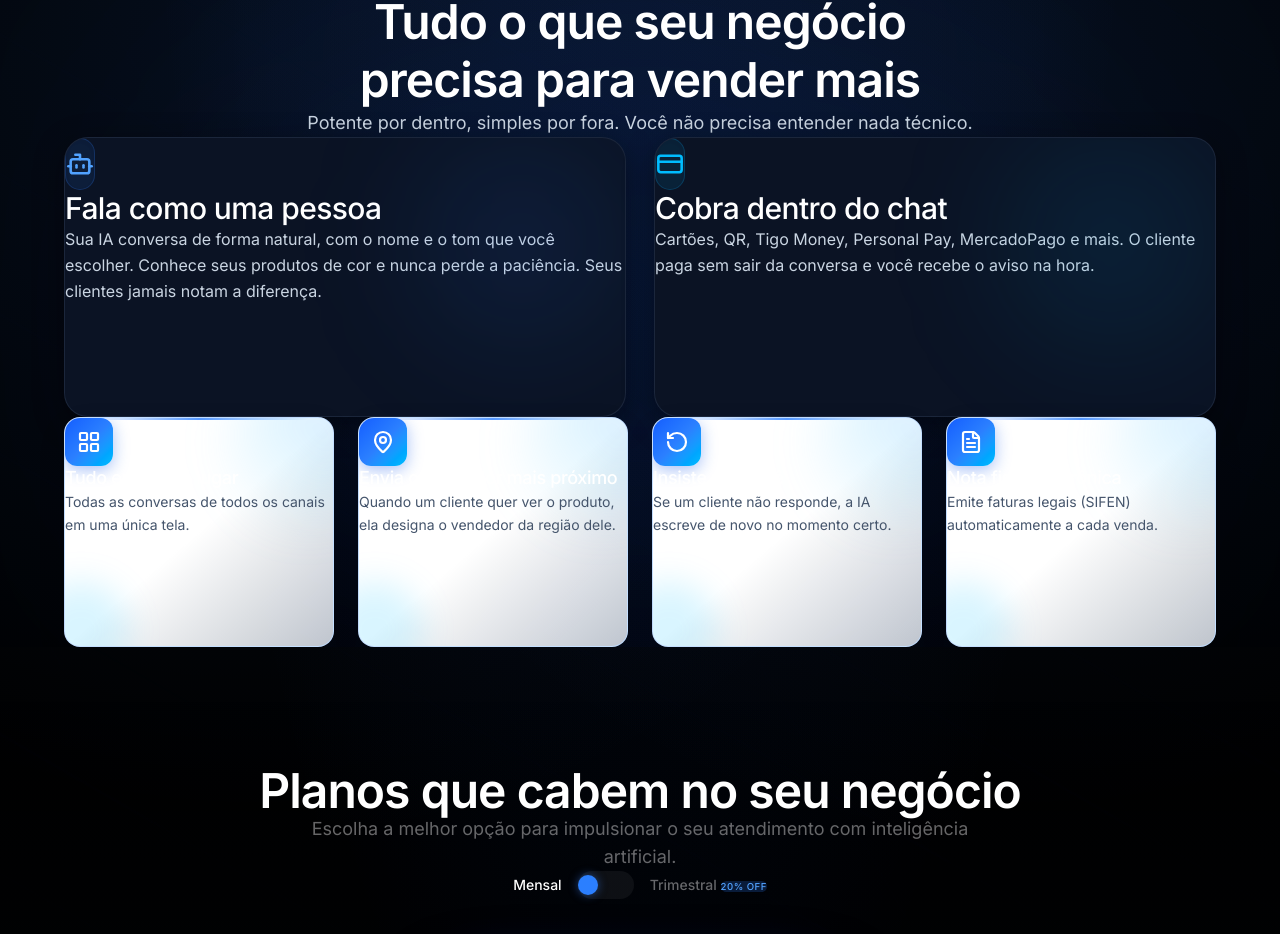
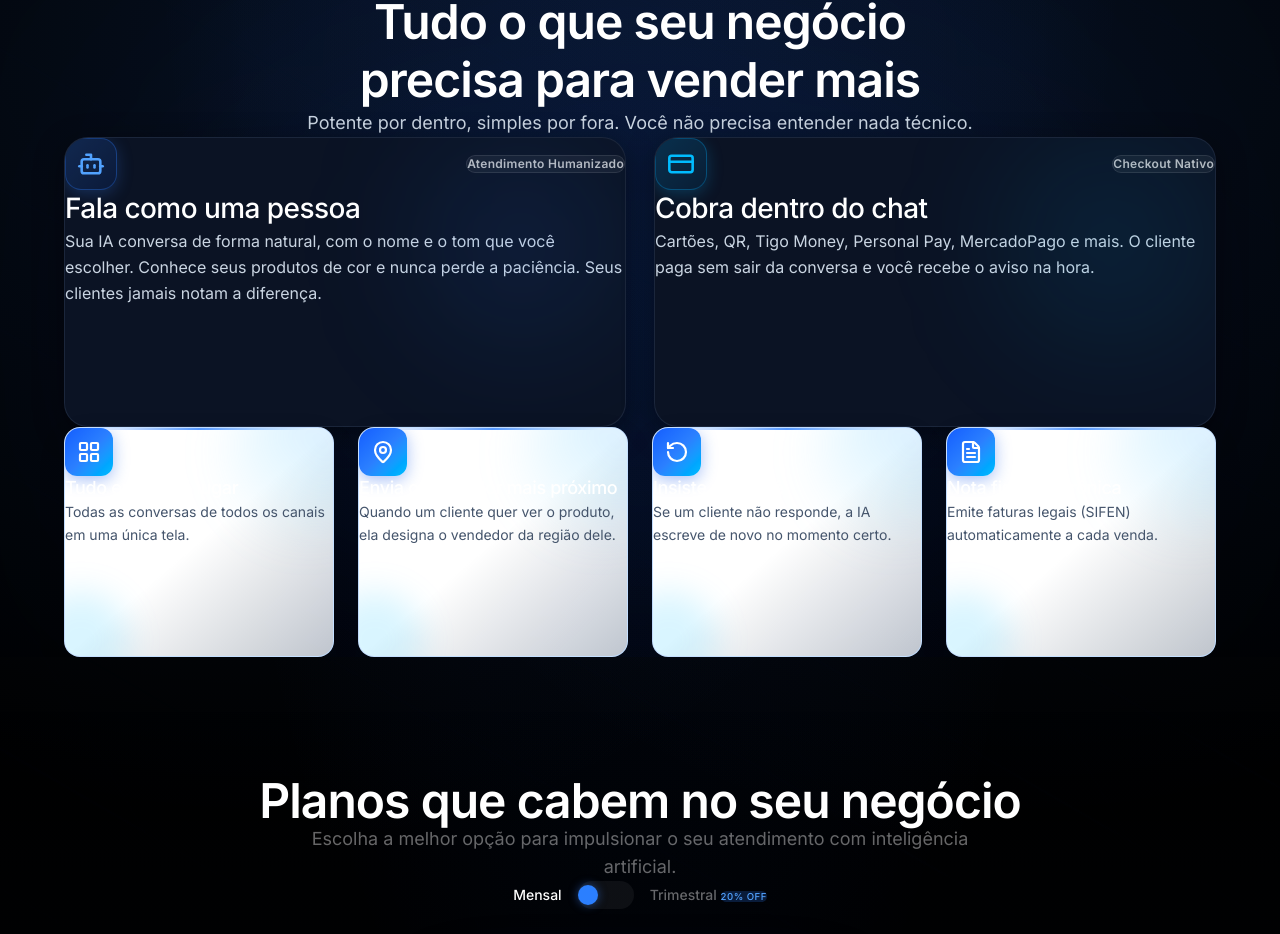
Before and after one commit to brenooodesena-ai/bexly-corporativo, a React (Vite) app: page / in a window 1280 px wide. Shown: the part 1113-2047 px from the top of the page. Built offline with nearby package versions, Linux system fonts and the light colour scheme; no server answers.

Commit message:
style(design): organize top cards header with pill tags and expand vertical spacing before white cards

```diff
--- a/src/pages/Home.tsx
+++ b/src/pages/Home.tsx
@@ -166,22 +166,27 @@ const Home = () => {
                     </motion.div>
 
                     {/* Bento Grid: 2 Large Cards on Top (Centered & Spacious) */}
-                    <div className="grid grid-cols-1 md:grid-cols-2 gap-6 md:gap-7 w-full mb-6 md:mb-7">
+                    <div className="grid grid-cols-1 md:grid-cols-2 gap-7 w-full mb-10 md:mb-14">
                         {/* Card 1: Fala como uma pessoa */}
                         <motion.div
                             initial={{ opacity: 0, y: 25 }}
                             whileInView={{ opacity: 1, y: 0 }}
                             viewport={{ once: true }}
                             transition={{ duration: 0.5 }}
-                            className="group relative bg-[#0b1324] hover:bg-[#0e172e] border border-slate-800/90 hover:border-blue-500/40 rounded-3xl p-8 sm:p-10 transition-all duration-300 shadow-[0_8px_30px_rgb(0,0,0,0.4)] hover:shadow-[0_14px_45px_rgba(59,130,246,0.18)] flex flex-col justify-between overflow-hidden min-h-[280px]"
+                            className="group relative bg-[#0b1324] hover:bg-[#0e172e] border border-slate-800/90 hover:border-blue-500/40 rounded-3xl p-8 sm:p-10 transition-all duration-300 shadow-[0_8px_30px_rgb(0,0,0,0.4)] hover:shadow-[0_14px_45px_rgba(59,130,246,0.18)] flex flex-col justify-between overflow-hidden min-h-[290px]"
                         >
                             <div className="absolute top-0 right-0 w-52 h-52 bg-blue-500/10 blur-3xl rounded-full pointer-events-none group-hover:bg-blue-500/20 transition-all duration-500" />
 
                             <div>
-                                <div className="w-13 h-13 w-fit p-3.5 rounded-2xl bg-blue-500/10 border border-blue-500/20 text-blue-400 mb-6 shadow-inner flex items-center justify-center group-hover:scale-105 transition-transform">
-                                    <Bot size={28} strokeWidth={2.2} />
+                                <div className="flex items-center justify-between mb-7">
+                                    <div className="w-13 h-13 p-3 rounded-2xl bg-gradient-to-br from-blue-500/20 to-blue-600/10 border border-blue-500/30 text-blue-400 shadow-[0_4px_16px_rgba(59,130,246,0.25)] flex items-center justify-center group-hover:scale-105 transition-transform">
+                                        <Bot size={28} strokeWidth={2.2} />
+                                    </div>
+                                    <span className="px-3.5 py-1.5 rounded-full bg-white/[0.05] border border-white/10 text-white/70 text-xs font-semibold tracking-wide">
+                                        Atendimento Humanizado
+                                    </span>
                                 </div>
-                                <h3 className="text-2xl sm:text-3xl font-bold text-white mb-3.5 tracking-tight group-hover:text-blue-100 transition-colors">
+                                <h3 className="text-2xl sm:text-[28px] font-bold text-white mb-3.5 tracking-tight group-hover:text-blue-100 transition-colors">
                                     Fala como uma pessoa
                                 </h3>
                                 <p className="text-slate-300 text-sm sm:text-base leading-relaxed">
@@ -196,15 +201,20 @@ const Home = () => {
                             whileInView={{ opacity: 1, y: 0 }}
                             viewport={{ once: true }}
                             transition={{ duration: 0.5, delay: 0.1 }}
-                            className="group relative bg-[#0b1324] hover:bg-[#0e172e] border border-slate-800/90 hover:border-blue-500/40 rounded-3xl p-8 sm:p-10 transition-all duration-300 shadow-[0_8px_30px_rgb(0,0,0,0.4)] hover:shadow-[0_14px_45px_rgba(59,130,246,0.18)] flex flex-col justify-between overflow-hidden min-h-[280px]"
+                            className="group relative bg-[#0b1324] hover:bg-[#0e172e] border border-slate-800/90 hover:border-blue-500/40 rounded-3xl p-8 sm:p-10 transition-all duration-300 shadow-[0_8px_30px_rgb(0,0,0,0.4)] hover:shadow-[0_14px_45px_rgba(59,130,246,0.18)] flex flex-col justify-between overflow-hidden min-h-[290px]"
                         >
                             <div className="absolute top-0 right-0 w-52 h-52 bg-sky-500/10 blur-3xl rounded-full pointer-events-none group-hover:bg-sky-500/20 transition-all duration-500" />
 
                             <div>
-                                <div className="w-13 h-13 w-fit p-3.5 rounded-2xl bg-sky-500/10 border border-sky-500/20 text-sky-400 mb-6 shadow-inner flex items-center justify-center group-hover:scale-105 transition-transform">
-                                    <CreditCard size={28} strokeWidth={2.2} />
+                                <div className="flex items-center justify-between mb-7">
+                                    <div className="w-13 h-13 p-3 rounded-2xl bg-gradient-to-br from-sky-500/20 to-sky-600/10 border border-sky-500/30 text-sky-400 shadow-[0_4px_16px_rgba(14,165,233,0.25)] flex items-center justify-center group-hover:scale-105 transition-transform">
+                                        <CreditCard size={28} strokeWidth={2.2} />
+                                    </div>
+                                    <span className="px-3.5 py-1.5 rounded-full bg-white/[0.05] border border-white/10 text-white/70 text-xs font-semibold tracking-wide">
+                                        Checkout Nativo
+                                    </span>
                                 </div>
-                                <h3 className="text-2xl sm:text-3xl font-bold text-white mb-3.5 tracking-tight group-hover:text-sky-100 transition-colors">
+                                <h3 className="text-2xl sm:text-[28px] font-bold text-white mb-3.5 tracking-tight group-hover:text-sky-100 transition-colors">
                                     Cobra dentro do chat
                                 </h3>
                                 <p className="text-slate-300 text-sm sm:text-base leading-relaxed">
```
